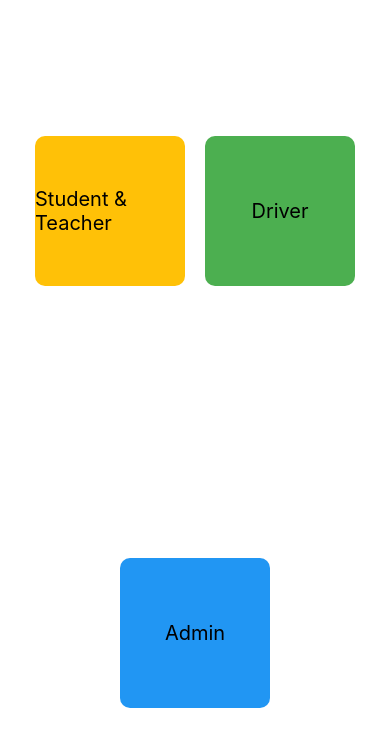
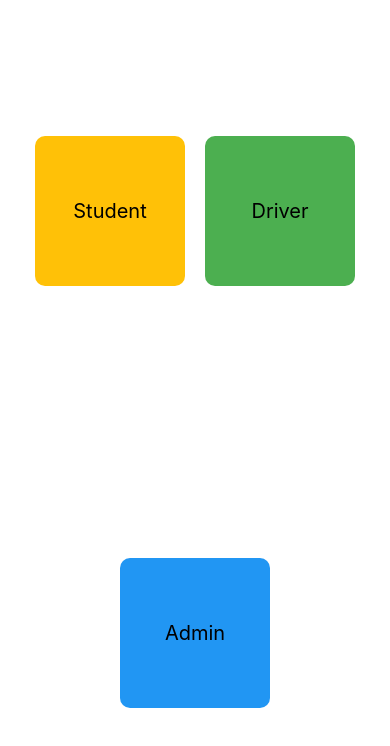
Before and after one commit to Jayasurya5454/Live-BusTracking-system, a React Native app in the folder BusTrack/: screen / in a window 390 px wide. Shown: the top 746 px of the page. Built offline with nearby package versions, Linux system fonts and the light colour scheme.

Commit message:
added a card

```diff
--- a/BusTrack/App.js
+++ b/BusTrack/App.js
@@ -6,7 +6,7 @@ const HomeScreen = ({ navigation }) => {
   return (
     <View style={styles.container}>
       <TouchableOpacity style={[styles.card, styles.studentTeacherCard]} onPress={() => navigation.navigate('Student')}>
-        <Text style={styles.cardText}>Student & Teacher</Text>
+        <Text style={styles.cardText}>Student</Text>
       </TouchableOpacity>
 
       <TouchableOpacity style={[styles.card, styles.driverCard]} onPress={() => navigation.navigate('Driver')}>
```
